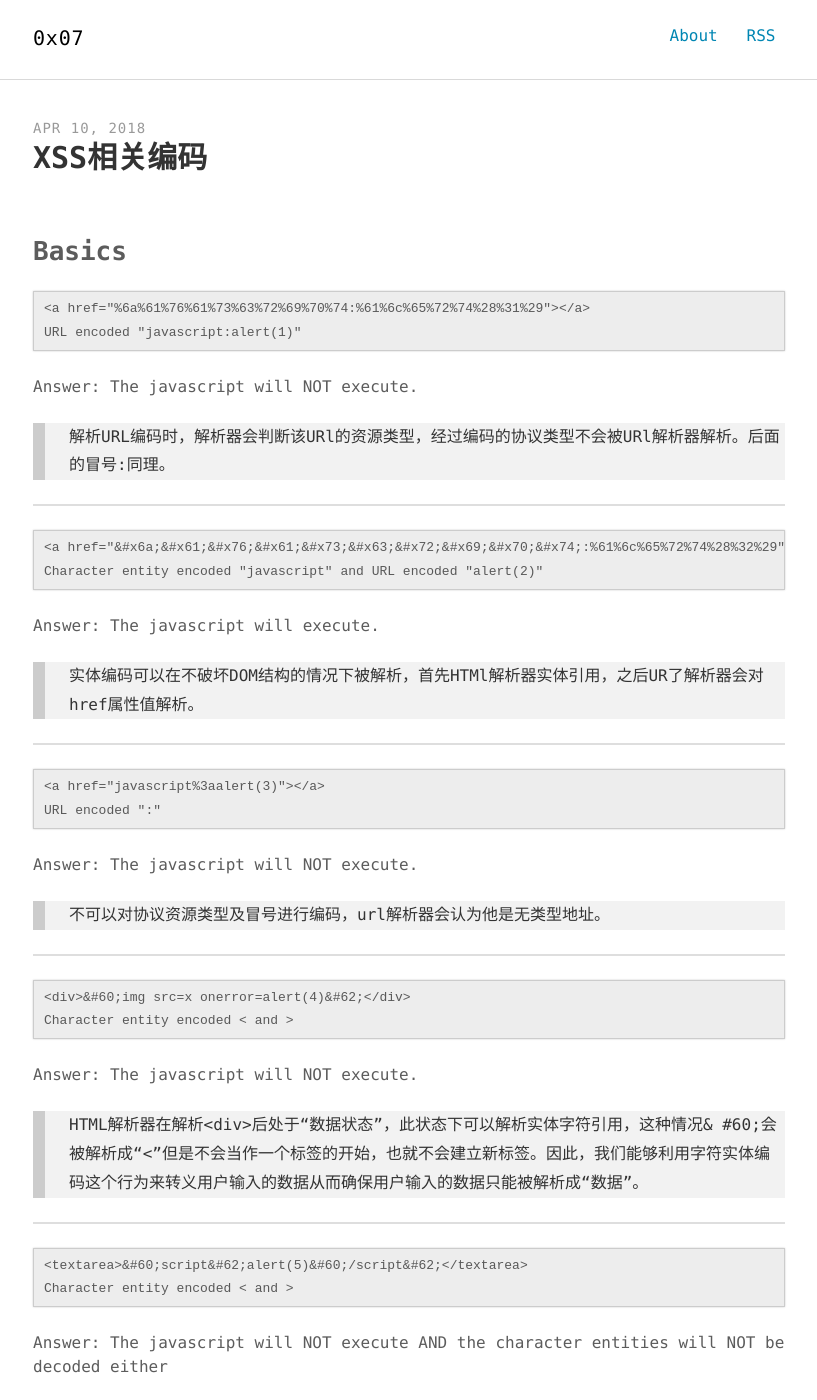
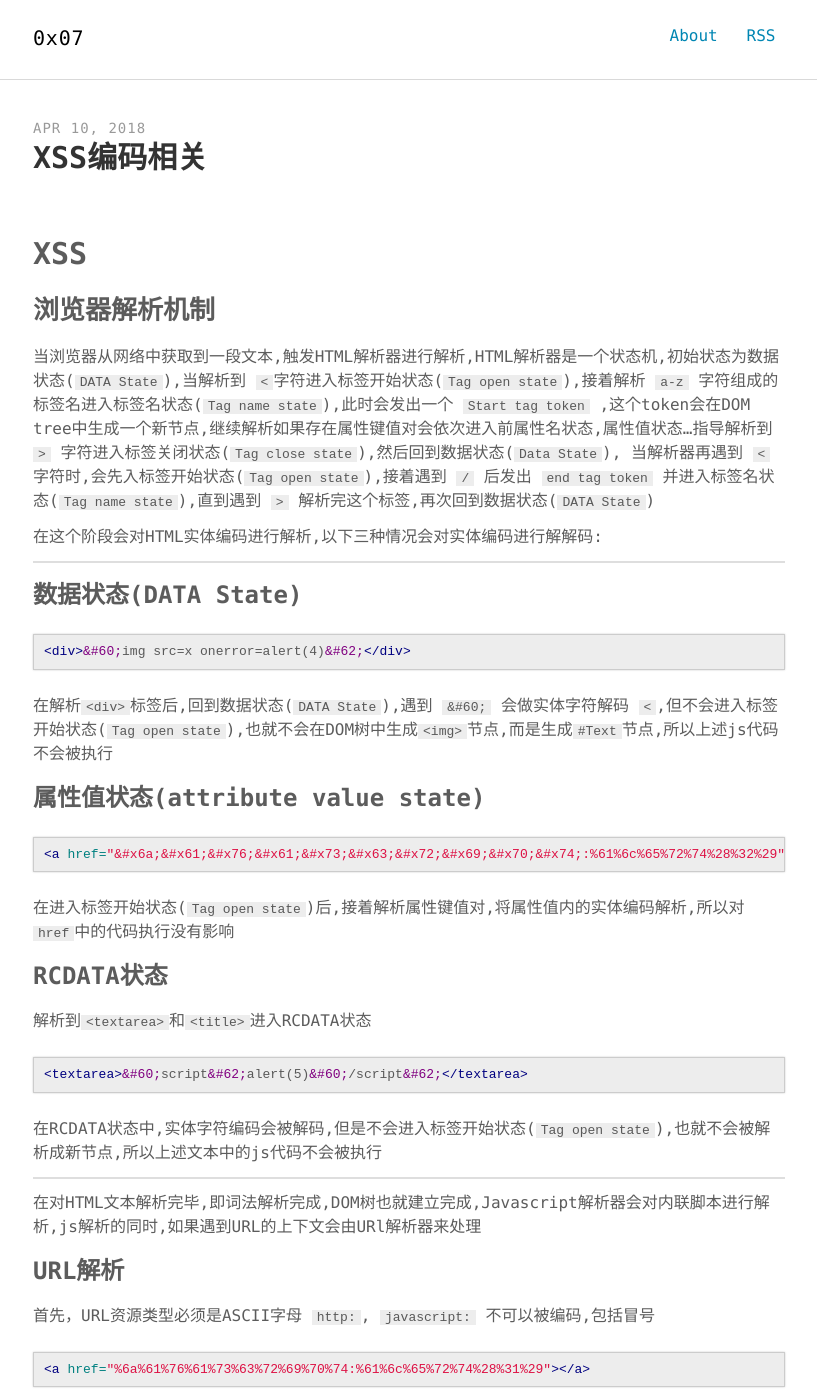
Before and after one commit to alivk353/alivk353.github.io, a Jekyll site: the page built from _posts/2018-04-10-xss_coding.md, in a window 1280 px wide and 1400 px high. Shown: the whole window, without its empty margins (231-1048 px from the left). Built offline with Jekyll 4.4.1, drawn with Linux system fonts in a browser that asks for light colours; some of the changed text lies outside the part shown.

Commit message:
update xss coding

````diff
--- a/_posts/2018-04-10-xss_coding.md
+++ b/_posts/2018-04-10-xss_coding.md
@@ -1,12 +1,93 @@
 ---
 layout: post
-title: "XSS相关编码"
+title: "XSS编码相关"
 comments: false
 description: " "
 keywords: " "
 ---
-## Basics
+
+# XSS
+
+## 浏览器解析机制
+
+当浏览器从网络中获取到一段文本,触发HTML解析器进行解析,HTML解析器是一个状态机,初始状态为数据状态(`DATA State`),当解析到 `<`字符进入标签开始状态(`Tag open state`),接着解析 `a-z` 字符组成的标签名进入标签名状态(`Tag name state`),此时会发出一个 `Start tag token` ,这个token会在DOM tree中生成一个新节点,继续解析如果存在属性键值对会依次进入前属性名状态,属性值状态...指导解析到 `>` 字符进入标签关闭状态(`Tag close state`),然后回到数据状态(`Data State`), 当解析器再遇到 `<` 字符时,会先入标签开始状态(`Tag open state`),接着遇到 `/` 后发出 `end tag token` 并进入标签名状态(`Tag name state`),直到遇到 `>` 解析完这个标签,再次回到数据状态(`DATA State`)
+
+在这个阶段会对HTML实体编码进行解析,以下三种情况会对实体编码进行解解码:
+
+***
+
+### 数据状态(DATA State)
+
+```html
+<div>&#60;img src=x onerror=alert(4)&#62;</div>
 ```
+在解析`<div>`标签后,回到数据状态(`DATA State`),遇到 `&#60;` 会做实体字符解码 `<`,但不会进入标签开始状态(`Tag open state`),也就不会在DOM树中生成`<img>`节点,而是生成`#Text`节点,所以上述js代码不会被执行
+
+### 属性值状态(attribute value state)
+
+```html
+<a href="&#x6a;&#x61;&#x76;&#x61;&#x73;&#x63;&#x72;&#x69;&#x70;&#x74;:%61%6c%65%72%74%28%32%29">a标签</a>
+```
+
+在进入标签开始状态(`Tag open state`)后,接着解析属性键值对,将属性值内的实体编码解析,所以对`href`中的代码执行没有影响
+
+### RCDATA状态
+
+解析到`<textarea>`和`<title>`进入RCDATA状态
+
+```html
+<textarea>&#60;script&#62;alert(5)&#60;/script&#62;</textarea>
+```
+
+在RCDATA状态中,实体字符编码会被解码,但是不会进入标签开始状态(`Tag open state`),也就不会被解析成新节点,所以上述文本中的js代码不会被执行
+
+***
+
+在对HTML文本解析完毕,即词法解析完成,DOM树也就建立完成,Javascript解析器会对内联脚本进行解析,js解析的同时,如果遇到URL的上下文会由URl解析器来处理
+
+### URL解析
+
+首先，URL资源类型必须是ASCII字母 `http:`, `javascript:` 不可以被编码,包括冒号
+
+```html
+<a href="%6a%61%76%61%73%63%72%69%70%74:%61%6c%65%72%74%28%31%29"></a>
+```
+
+上述代码中的协议名被url编码,所以不会成功执行
+
+### Javascript解析
+
+`<script>` 和 `<style>`都属于原属文本,内部的所有HTML实体字符编码都不会被解析
+
+在js代码块中的\Uxxxx称为Unicode转义序列,在不影响js执行的情况下,可以放在三种情况下使用
+
+#### 1.字符串中
+
+单双引号,换行符不会被解释
+
+#### 2.函数名,变量名等标识符名称
+
+可以被当作标识符的一部分使用,不会影响代码执行
+
+#### 3.控制字符
+
+在代码执行过程中用到的单双引号,小括号都属于控制字符,对这些字符做js编码会影响到代码执行
+
+### 外部元素
+
+MathML命名空间或者SVG命名空间的元素,他们都遵循的是XML标准:
+
+- `在XML中实体会自动转义,除了<![CDATA[和]]>包含的实体`
+
+SVG遵循XML标准的同时也定义`script`标签,所以下面的payload可以执行:
+
+```html
+<svg><script>alert&#40;1)</script></svg>
+```
+
+## Basics 一些案例
+
+```html
 <a href="%6a%61%76%61%73%63%72%69%70%74:%61%6c%65%72%74%28%31%29"></a>
 URL encoded "javascript:alert(1)"
 ```
@@ -15,10 +96,11 @@ Answer: The javascript will NOT execute.
 
 ***
 
-```
+```html
 <a href="&#x6a;&#x61;&#x76;&#x61;&#x73;&#x63;&#x72;&#x69;&#x70;&#x74;:%61%6c%65%72%74%28%32%29">
 Character entity encoded "javascript" and URL encoded "alert(2)"
 ```
+
 Answer: The javascript will execute.
 
 > 实体编码可以在不破坏DOM结构的情况下被解析，首先HTMl解析器实体引用，之后UR了解析器会对href属性值解析。
@@ -45,7 +127,7 @@ Answer: The javascript will NOT execute.
 
 ***
 
-```
+```html
 <textarea>&#60;script&#62;alert(5)&#60;/script&#62;</textarea>
 Character entity encoded < and >
 ```
````
